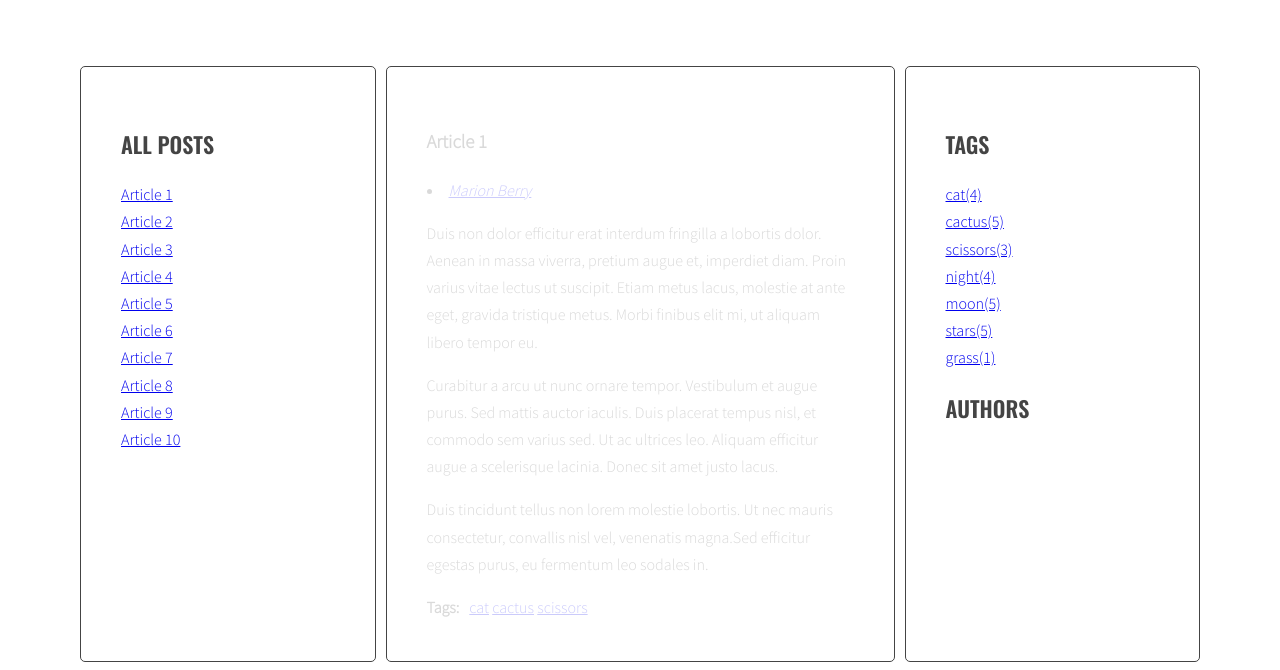
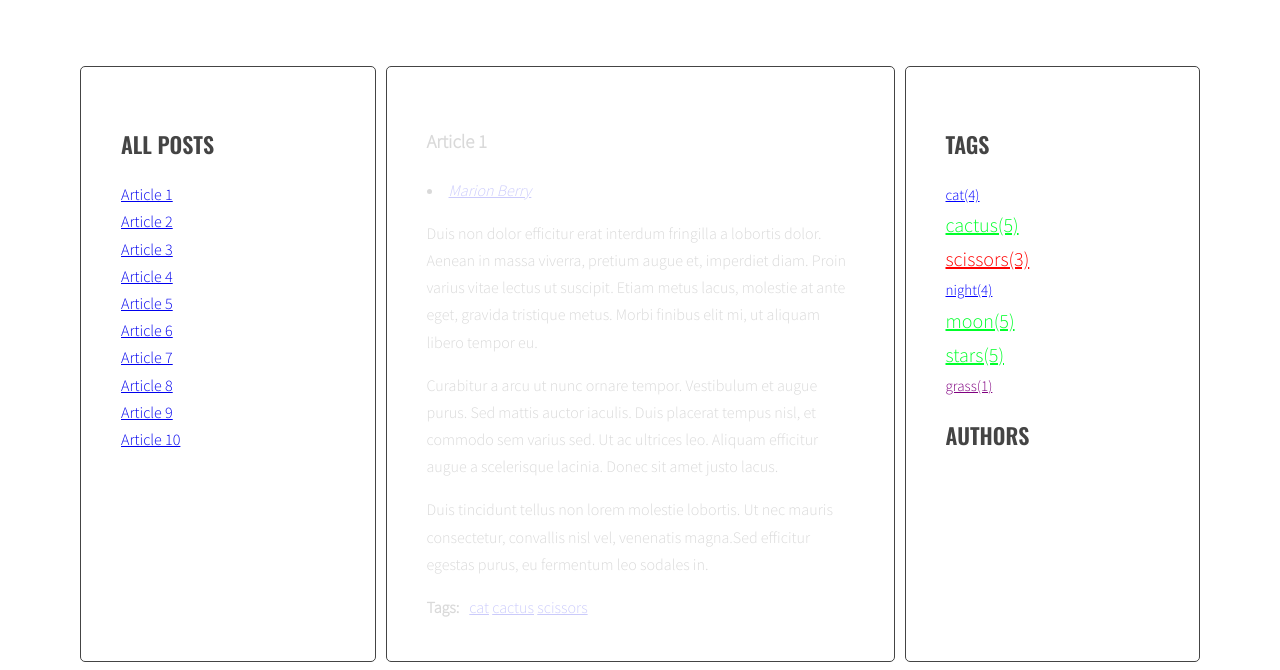
Before and after one commit to jhandzel130696/java-blog, a website: page index.html in a window 1280 px wide. Shown: the part 257-927 px from the top of the page. Drawn offline with nearby package versions, Linux system fonts and the light colour scheme; a web font is replaced by a local one.

Commit message:
dodanie kolorów w scss

```diff
--- a/sass/style.scss
+++ b/sass/style.scss
@@ -8,6 +8,7 @@ $color-dark: #444;
 $font-logo: 'Sacramento', cursive;
 $font-header: 'Oswald', sans-serif;
 $font-text: 'Source Sans Pro', sans-serif;
+
 
 /* Global */
 
@@ -129,3 +130,25 @@ body {
     margin: 0 10px 0 0;
   }
 }
+
+.tag-size-1{
+  display:inline-block;
+  font-size: 15px;
+  color:purple;
+}
+.tag-size-3{
+  display:inline-block;
+  font-size: 20px;
+  color:red;
+}
+.tag-size-4{
+  display:inline-block;
+  font-size: 15px;
+  color:blue;
+}
+.tag-size-5{
+  display:inline-block;
+  font-size:20px;
+  color:rgb(0, 255, 42);
+
+}
```
Also changed, not shown: css/style.css, 1 other file.
